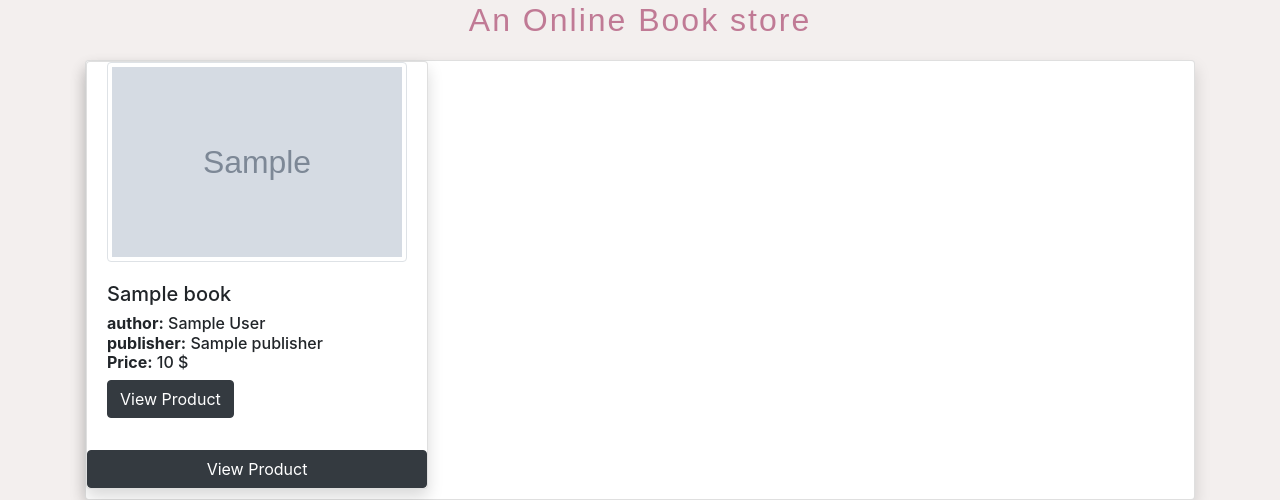
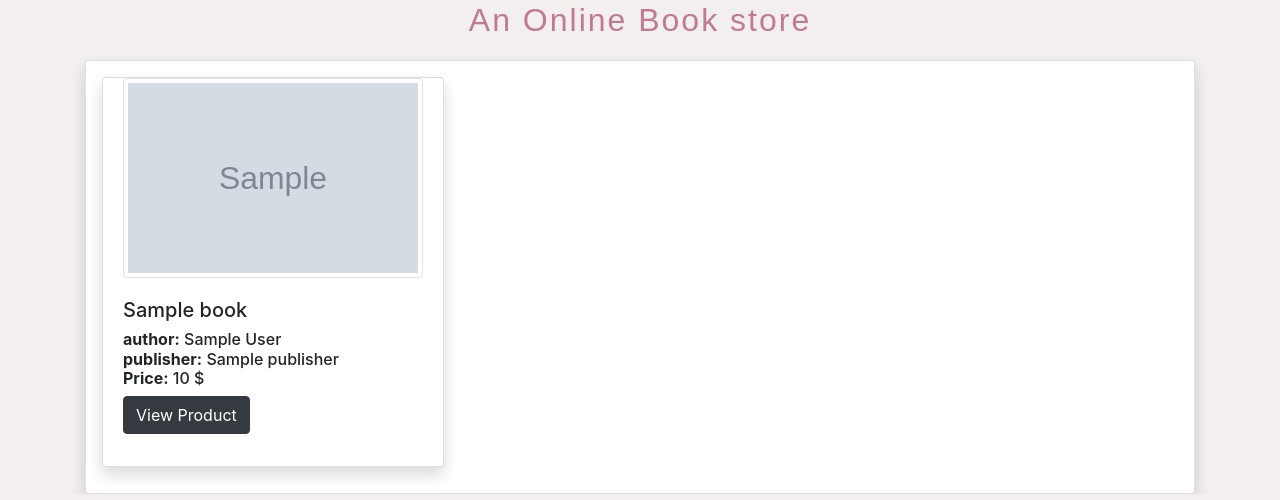
Before and after one commit to vikasdo/Retailer_Book_recommendation, a Flask app: template bookstore/templates/client/index.html in a window 1280 px wide. Shown: the part 370-870 px from the top of the page. Run offline with Flask 2, Linux system fonts and the light colour scheme; the template is opened without the code that fills it: most values are stand-ins (such as "Sample title", 1, 10 or a date in 2020); grey boxes marked "Sample" are stand-in pictures; parts of the project's set-up code (start-up, migrations or seed data) failed here and were passed over; some libraries are stand-ins or nearby versions.

Commit message:
Otherone

```diff
--- a/bookstore/templates/client/index.html
+++ b/bookstore/templates/client/index.html
@@ -5,7 +5,7 @@
         <h2>An Online Book store</h2>
     </div>
 
-<div class="card shadow" style="display: flex;justify-content: flex-start;align-items: flex-start;flex-wrap: wrap;flex-direction: row">
+<div class="card shadow p-3" style="display: flex;justify-content: flex-start;align-items: flex-start;flex-wrap: wrap;flex-direction: row">
 
     {% for book in books %}
     <div class="card shadow" style="margin-right:10px; margin-bottom: 10px;">
@@ -25,7 +25,6 @@
                 <a href="{{ url_for('single_product',bookid=book.ISBN ) }}" class="btn btn-dark stretched-link">View Product</a>
             </div>
         </div>
-                <a href="{{ url_for('single_product',bookid=book.ISBN ) }}" class="btn btn-dark stretched-link">View Product</a>
     </div>
     {% endfor %}
 
--- a/bookstore/templates/client/single.html
+++ b/bookstore/templates/client/single.html
@@ -60,9 +60,10 @@
                          {{ rows.publisher }}<br>
                 </h6>
                 </div>
-            </div>
+
 
                 <a href="{{ url_for('single_product',bookid=rows.ISBN ) }}" class="btn btn-md btn-dark stretched-link">View Product</a>
+            </div>
         </div>
         {% endfor %}
 
```
